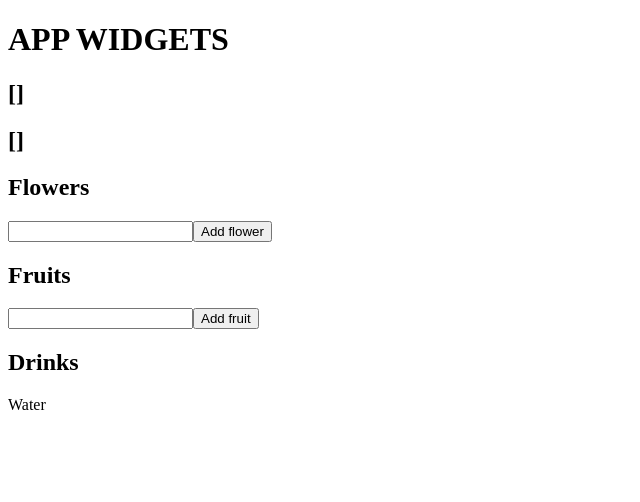
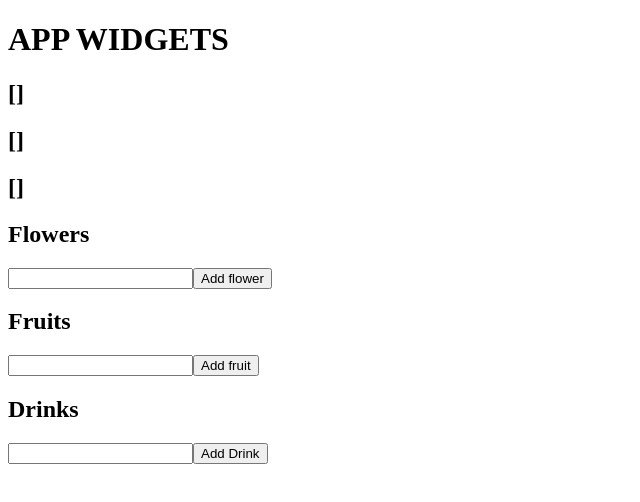
Before and after one commit to innadech/vue-widgets, a Vue app: page / in a window 1280 px wide. Shown: the top 502 px of the page, without its empty margins (0-640 px from the left). Built offline with nearby package versions, Linux system fonts and the light colour scheme.

Commit message:
Created components:DrinksSubmitter,DrinkList,DrinkItem

```diff
--- a/src/App.vue
+++ b/src/App.vue
@@ -3,9 +3,18 @@ import FlowersList from './components/flowersList.vue'
 import FlowerSubmitter from './components/FlowerSubmitter.vue'
 import FruitsList from './components/FruitsList.vue'
 import FruitSubmitter from './components/FruitSubmitter.vue'
+import DrinksList from './components/DrinksList.vue'
+import DrinkSubmitter from './components/DrinkSubmitter.vue'
 
 export default {
-  components: { FlowersList, FlowerSubmitter, FruitSubmitter, FruitsList },
+  components: {
+    FlowersList,
+    FlowerSubmitter,
+    FruitSubmitter,
+    FruitsList,
+    DrinksList,
+    DrinkSubmitter,
+  },
 
   data() {
     return {
@@ -22,6 +31,7 @@ export default {
   <div>
     <h2>{{ flowers }}</h2>
     <h2>{{ fruits }}</h2>
+    <h2>{{ drinks }}</h2>
     <h2>Flowers</h2>
     <FlowerSubmitter v-on:flower-submitted="flowers.push($event)" />
     <FlowersList
@@ -41,9 +51,12 @@ export default {
   </div>
   <div>
     <h2>Drinks</h2>
-    <section>
-      <article>Water</article>
-    </section>
+    <DrinkSubmitter v-on:drink-submitted="drinks.push($event)" />
+    <DrinksList
+      v-bind:drinks="drinks"
+      v-on:drink-updated="drinks = $event"
+      v-on:drinks-removed="drinks = $event"
+    />
   </div>
 </template>
 
@@ -59,3 +72,6 @@ export default {
 <!-- <ol>
    <li>Orange</li>
  </ol> -->
+<!-- <section>
+      <article>Water</article>
+ </section> -->
--- /dev/null
+++ b/src/components/DrinkItem.vue
@@ -0,0 +1,21 @@
+<script>
+export default {
+  props: ['drink'],
+
+  emits: ['drink-deleted', 'drink-edited'],
+}
+</script>
+
+<template>
+  <article>
+    <span
+      contenteditable="true"
+      v-on:input="$emit('drink-edited', $event.target.innerText)"
+    >
+      {{ drink }}
+    </span>
+    <button type="button" v-on:click="$emit('drink-deleted', drink)">
+      Delete
+    </button>
+  </article>
+</template>
--- /dev/null
+++ b/src/components/DrinkSubmitter.vue
@@ -0,0 +1,33 @@
+<script>
+export default {
+  emits: ['drink-submitted'],
+
+  data() {
+    return {
+      drink: '',
+    }
+  },
+
+  methods: {
+    handleClickButton() {
+      if (this.drink !== '') {
+        this.$emit('drink-submitted', this.drink)
+        this.drink = ''
+      }
+      this.$refs.elInput.focus()
+    },
+  },
+}
+</script>
+
+<template>
+  <div>
+    <input
+      type="text"
+      ref="elInput"
+      v-bind:value="drink"
+      v-on:input="drink = $event.target.value"
+    />
+    <button v-on:click="handleClickButton">Add Drink</button>
+  </div>
+</template>
--- /dev/null
+++ b/src/components/DrinksList.vue
@@ -0,0 +1,38 @@
+<script>
+import DrinkItem from './DrinkItem.vue'
+export default {
+  components: { DrinkItem },
+
+  props: ['drinks'],
+
+  emit: ['drinks-removed', 'drink-updated'],
+
+  methods: {
+    deleteDrink(drink) {
+      this.$emit(
+        'drinks-removed',
+        this.drinks.filter(d => d !== drink)
+      )
+    },
+
+    updateDrink(newDrink, oldDrink) {
+      this.$emit(
+        'drink-updated',
+        this.drinks.map(d => (d === oldDrink ? newDrink : d))
+      )
+    },
+  },
+}
+</script>
+
+<template>
+  <section>
+    <DrinkItem
+      v-for="drink in drinks"
+      v-bind:key="drink"
+      v-bind:drink="drink"
+      v-on:drink-edited="updateDrink($event, drink)"
+      v-on:drink-deleted="deleteDrink"
+    />
+  </section>
+</template>
--- a/src/components/FlowerItem.vue
+++ b/src/components/FlowerItem.vue
@@ -14,11 +14,7 @@ export default {
     >
       {{ flower }}
     </span>
-    <button
-      type="button"
-      class="btn btn-secondary btn-sm ms-3"
-      v-on:click="$emit('flower-deleted', flower)"
-    >
+    <button type="button" v-on:click="$emit('flower-deleted', flower)">
       Delete
     </button>
   </li>
```
